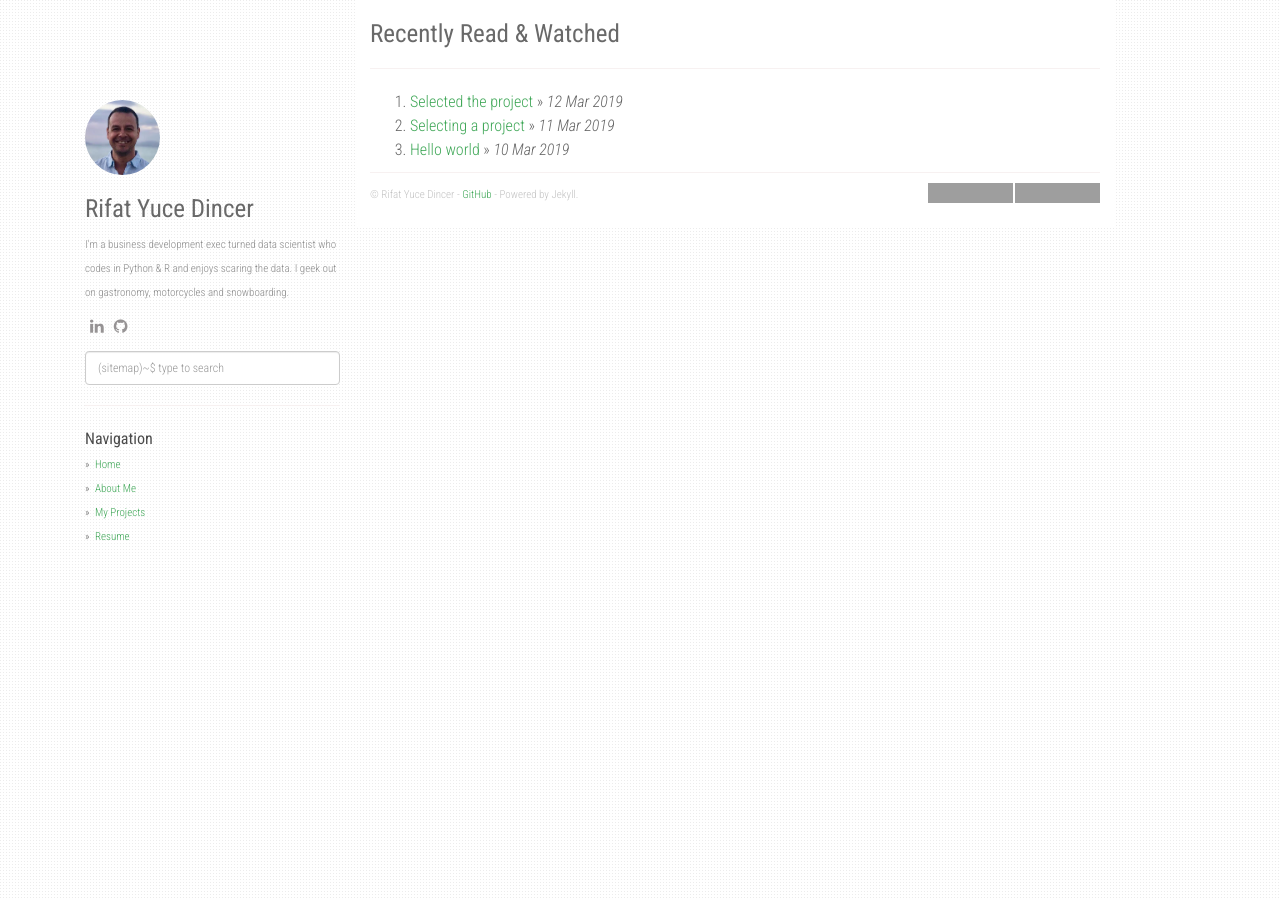
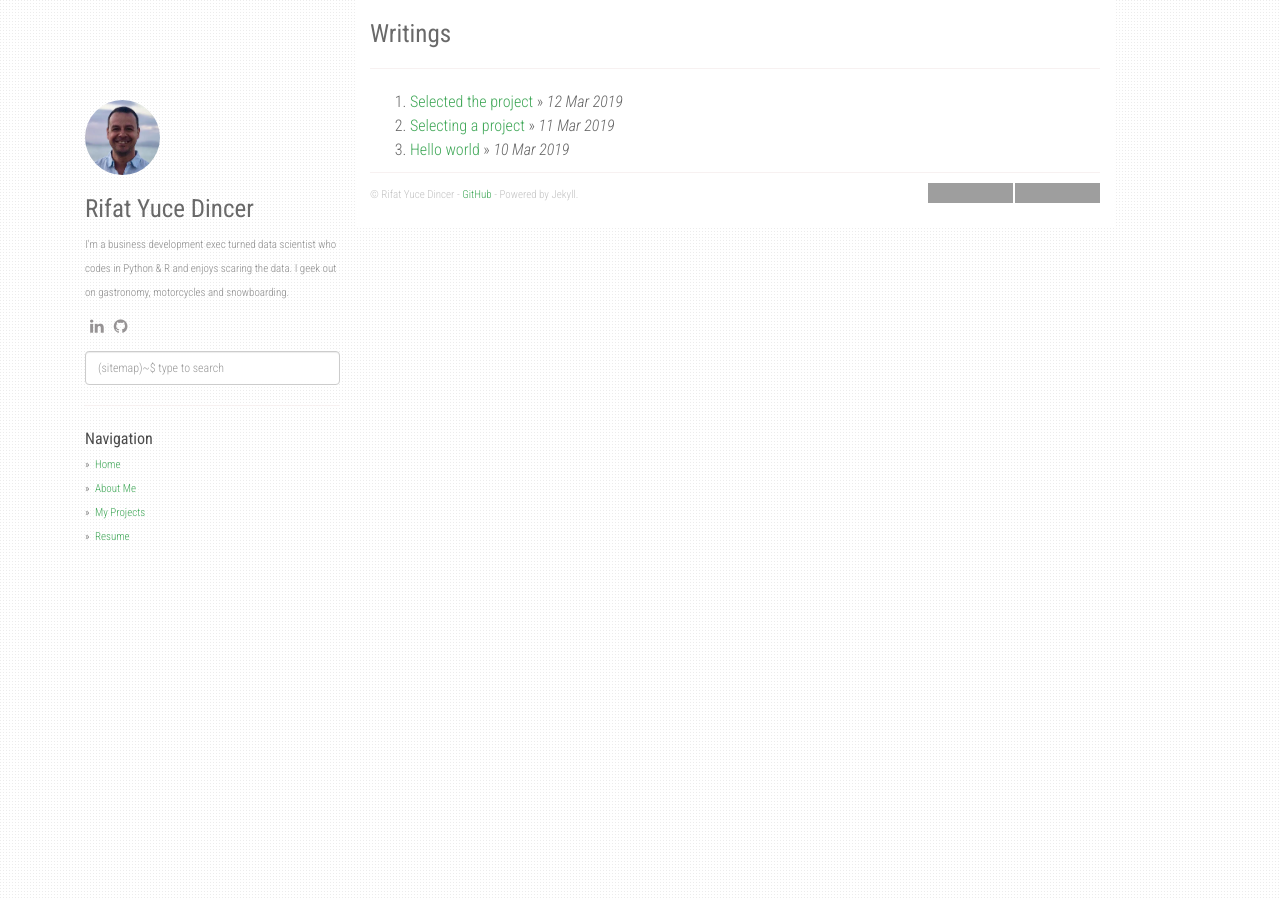
Before and after one commit to yucedincer/yucedincer.github.io, a Jekyll site: the page built from index.html, in a window 1280 px wide. Built offline with Jekyll 4.4.1, drawn with Linux system fonts in a browser that asks for light colours; nearby versions of some CDN libraries; the list of posts is cut into pages by our own code; grey boxes are pictures that could not be loaded.

```diff
--- a/_config.yml
+++ b/_config.yml
@@ -1,5 +1,5 @@
-title: Recently Read & Watched
-description: My Personal Reading & Watching
+title: Writings
+description: My writings
 author: Rifat Yuce Dincer
 github: https://github.com/yucedincer
 about: I'm a business development exec turned data scientist who codes in Python & R and enjoys scaring the data. I geek out on gastronomy, motorcycles and snowboarding.
```
